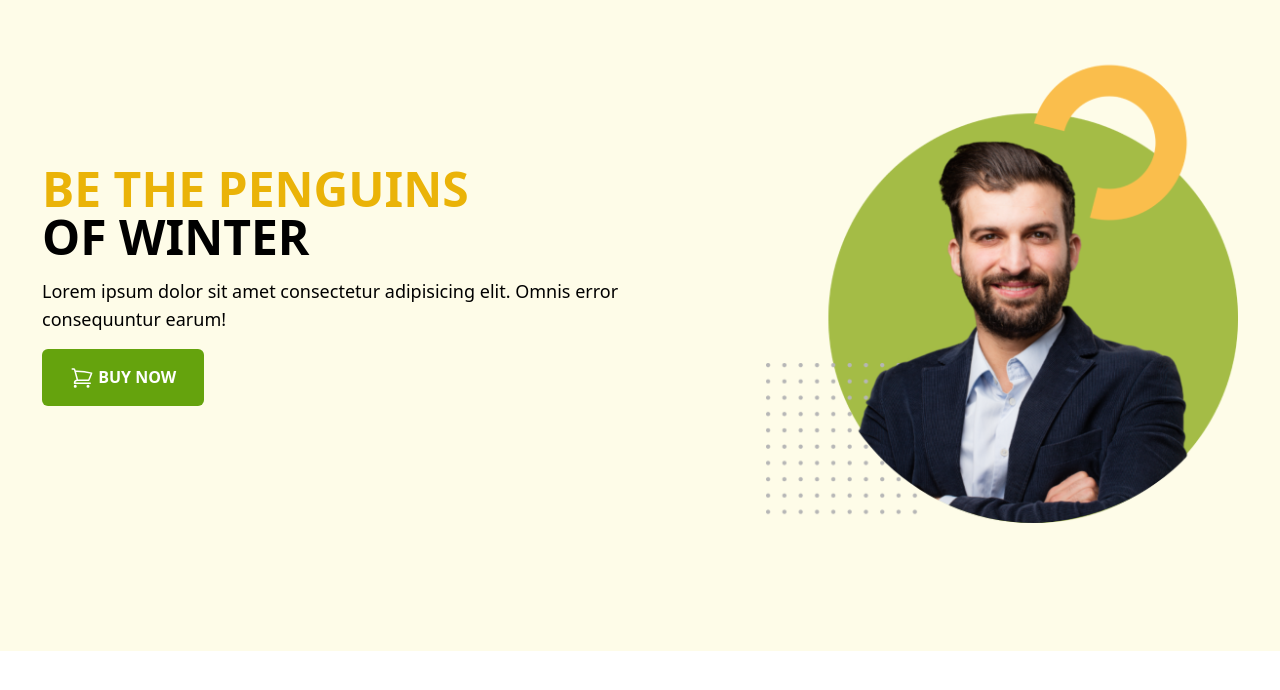
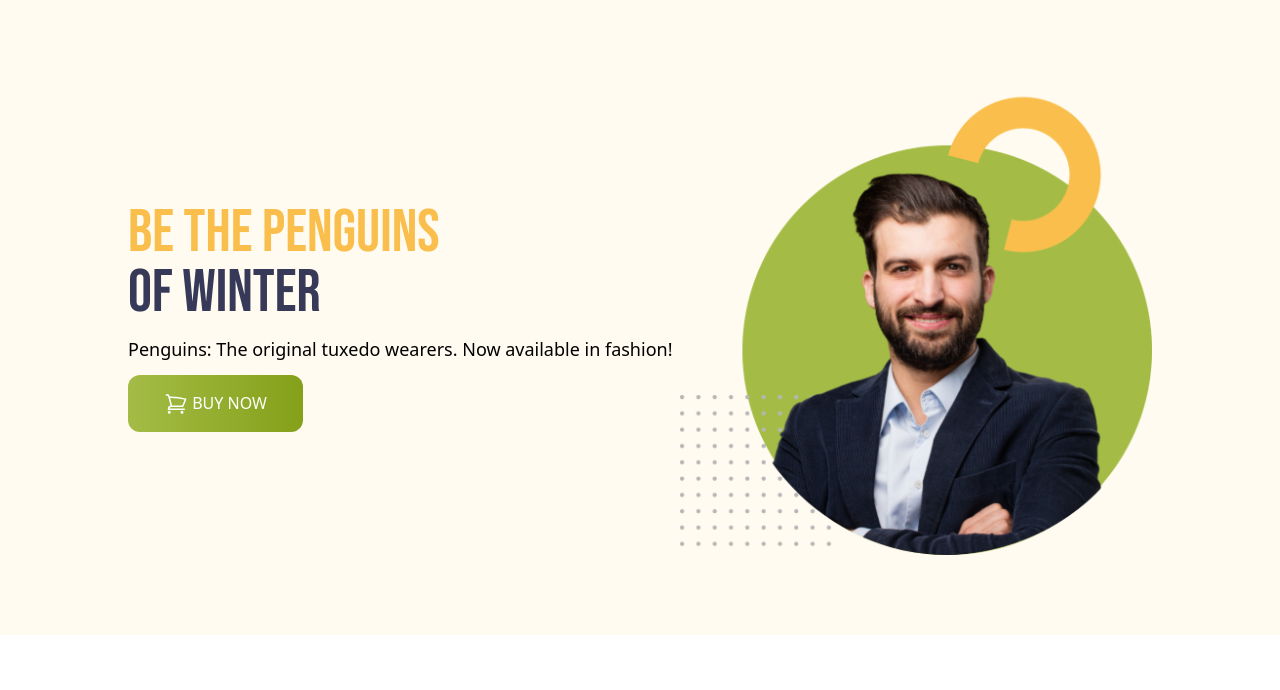
Before and after one commit to Farukhossain5/penguin-fashion-tailwind, a plain HTML site: page index.html in a window 1280 px wide. Drawn offline with nearby package versions, Linux system fonts and the light colour scheme.

Commit message:
new costom code added

```diff
--- a/index.html
+++ b/index.html
@@ -17,18 +17,27 @@
           }
         }
       </script>
+      <!-- google font link -->
+<link rel="preconnect" href="https://fonts.googleapis.com">
+<link rel="preconnect" href="https://fonts.gstatic.com" crossorigin>
+<link href="https://fonts.googleapis.com/css2?family=Bebas+Neue&family=Indie+Flower&family=Poppins&display=swap" rel="stylesheet">
+<style>
+  .font-bebas-neue{
+  font-family: "Bebas Neue", sans-serif;
+  }
+</style>
 </head>
 <body>
-  <header class="bg-yellow-50 pb-32 pt-12">
-   <section class="container mx-auto sm:flex justify-around items-center">
-    <div class="space-y-4 w-1/2">
-      <h1 class="text-4xl sm:text-5xl uppercase font-semibold">
-        <span class="text-yellow-500">be the penguins </span>
+  <header class="bg-[#FFFBF0] py-20 px-4 md:px-32">
+   <section class="flex flex-col md:flex-row justify-between items-center">
+    <div class="space-y-3 ">
+      <h1 class="text-6xl uppercase font-bebas-neue">
+        <span class="text-[#FABE4C]">be the penguins </span>
         <br>
-        <span>of winter</span>
+        <span class="text-[#363958]">of winter</span>
       </h1>
-      <p class="text-lg">Lorem ipsum dolor sit amet consectetur adipisicing elit. Omnis error consequuntur earum!</p>
-      <button class="bg-lime-600 py-4 px-7 text-white font-bold rounded-md">
+      <p class="text-lg">Penguins: The original tuxedo wearers. Now available in fashion!</p>
+      <button class="bg-gradient-to-r from-[#a4bc46] to-[#85A019] py-4 px-9 text-white font-medium rounded-xl">
         <svg xmlns="http://www.w3.org/2000/svg" fill="none" viewBox="0 0 24 24" stroke-width="1.5" stroke="currentColor" class="w-6 h-6 inline">
           <path stroke-linecap="round" stroke-linejoin="round" d="M2.25 3h1.386c.51 0 .955.343 1.087.835l.383 1.437M7.5 14.25a3 3 0 0 0-3 3h15.75m-12.75-3h11.218c1.121-2.3 2.1-4.684 2.924-7.138a60.114 60.114 0 0 0-16.536-1.84M7.5 14.25 5.106 5.272M6 20.25a.75.75 0 1 1-1.5 0 .75.75 0 0 1 1.5 0Zm12.75 0a.75.75 0 1 1-1.5 0 .75.75 0 0 1 1.5 0Z" />
         </svg>
```
Also changed, not shown: icons/cart-shopping-solid.svg (added), tailwind.config.js (line endings or trailing spaces).
